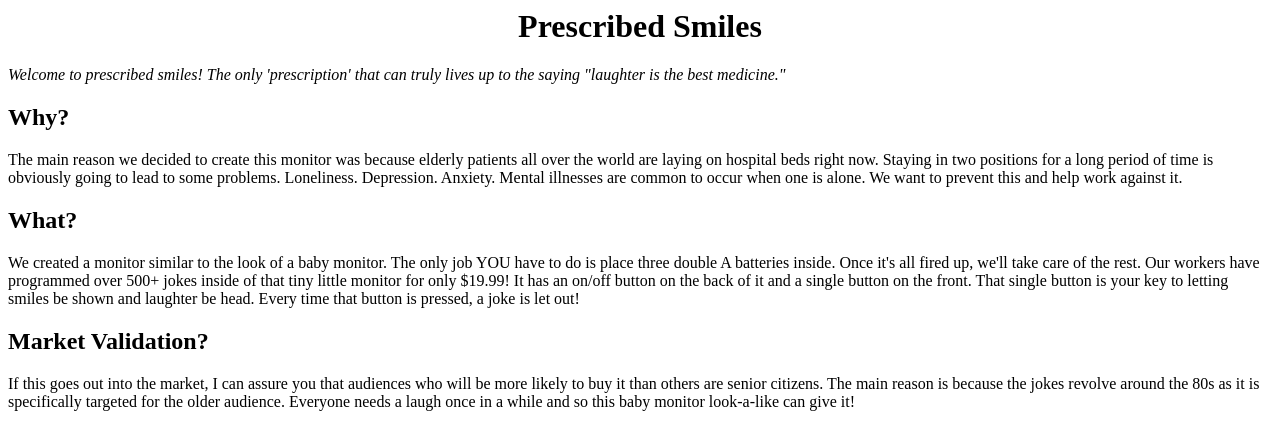
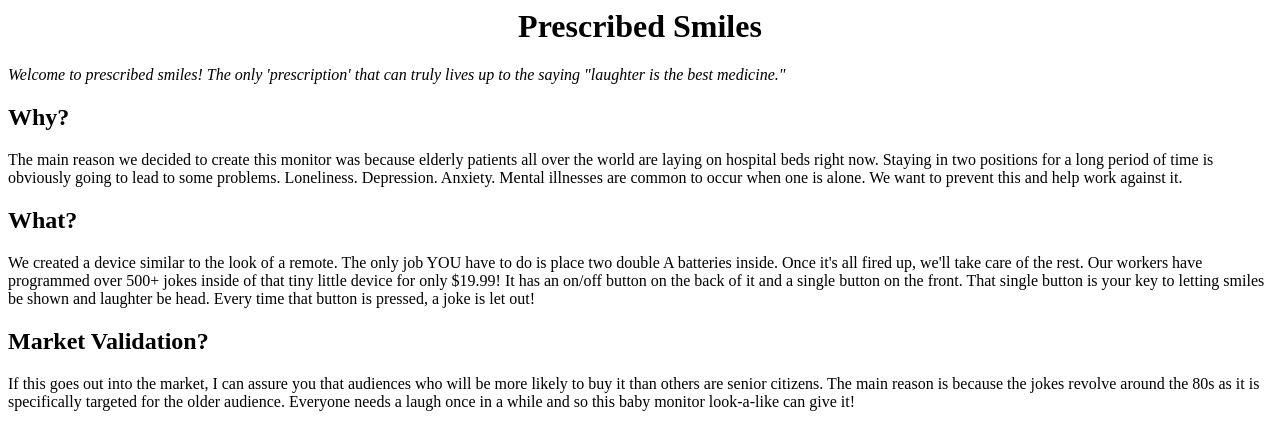
Before and after one commit to zxaara/prescribed-smiles, a plain HTML site: page index.html in a window 1280 px wide. Shown: the top 424 px of the page. Drawn offline with Linux system fonts and the light colour scheme.

Commit message:
Update index.html

```diff
--- a/index.html
+++ b/index.html
@@ -6,8 +6,8 @@
   Staying in two positions for a long period of time is obviously going to lead to some problems. Loneliness. Depression. Anxiety.
   Mental illnesses are common to occur when one is alone. We want to prevent this and help work against it. </p>
     <h2> What? </h2>
-    <p> We created a monitor similar to the look of a baby monitor. The only job YOU have to do is place three double A batteries inside.
-      Once it's all fired up, we'll take care of the rest. Our workers have programmed over 500+ jokes inside of that tiny little monitor for only $19.99!
+    <p> We created a device similar to the look of a remote. The only job YOU have to do is place two double A batteries inside.
+      Once it's all fired up, we'll take care of the rest. Our workers have programmed over 500+ jokes inside of that tiny little device for only $19.99!
       It has an on/off button on the back of it and a single button on the front. That single button is your key to letting smiles be shown and laughter be head.
       Every time that button is pressed, a joke is let out! </p>
   <h2> Market Validation? </h2>
```
